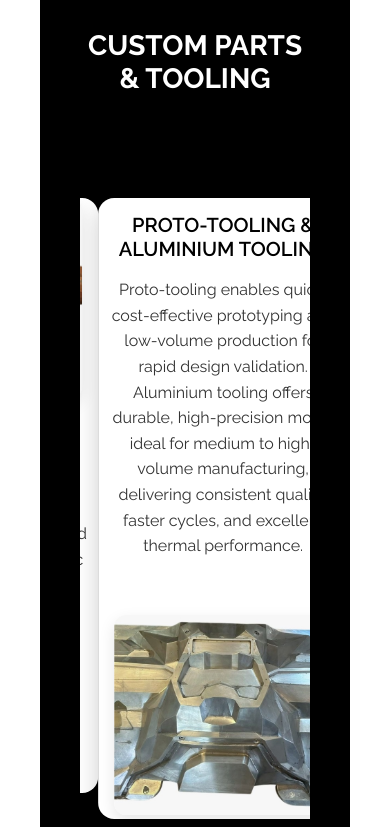
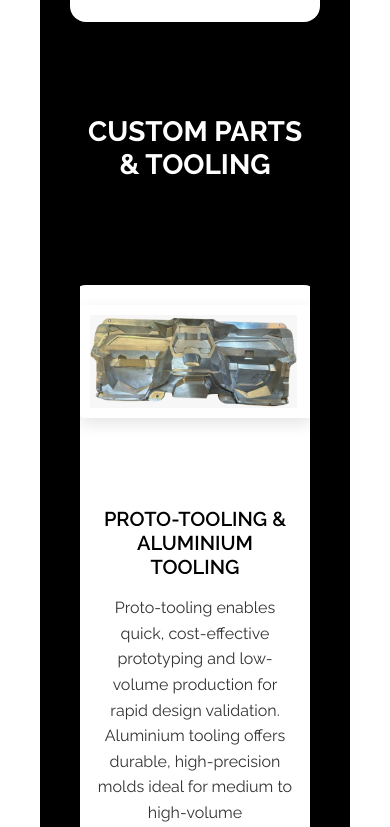
Before and after one commit to rira1403github/A-THON-Thermoforming, a React (Create React App) app: page /products in a window 390 px wide. Shown: the part 1986-2813 px from the top of the page. Built offline with nearby package versions, Linux system fonts and the light colour scheme.

Commit message:
Updated Product Page padding and Reverse Rows

```diff
--- a/src/pages/Product.css
+++ b/src/pages/Product.css
@@ -208,6 +208,10 @@
     transform: none !important;
   }
 
+  .product-text {
+  margin: 15px;
+}
+
   .swiper-slide {
     min-height: 100px;
     display: flex !important;
@@ -222,8 +226,11 @@
   }
 
   .product-card img {
+    margin: 20px 0px 15px 0px;
     width: 100%;
-    max-width: 95%;
-    height: 200px;
+    padding: 10px 15px 10px 10px;
+    max-width: 90%;
+    height: auto;
+    border-radius: 4px;
   }
 }
--- a/src/pages/Product.js
+++ b/src/pages/Product.js
@@ -84,12 +84,12 @@ const Products = () => {
               </SwiperSlide>
               <SwiperSlide>
                 <div className="product-card two-column reverse">
+                  <div className="product-img">
+                    <img src="/Products&Services/PT&AT.jpeg" alt="Proto Tooling" />
+                  </div>
                   <div className="product-text">
                     <h3>PROTO-TOOLING & ALUMINIUM TOOLING</h3>
                     <p>Proto-tooling enables quick, cost-effective prototyping and low-volume production for rapid design validation. Aluminium tooling offers durable, high-precision molds ideal for medium to high-volume manufacturing, delivering consistent quality, faster cycles, and excellent thermal performance.</p>
-                  </div>
-                  <div className="product-img">
-                    <img src="/Products&Services/PT&AT.jpeg" alt="Proto Tooling" />
                   </div>
                 </div>
               </SwiperSlide>
@@ -144,12 +144,12 @@ const Products = () => {
               </SwiperSlide>
               <SwiperSlide>
                 <div className="product-card two-column">
+                  <div className="product-img">
+                    <img src="/Products&Services/A&P.jpeg" alt="Assembly Packaging" />
+                  </div>
                   <div className="product-text">
                     <h3>ASSEMBLY & PACKAGING</h3>
                     <p>We provide complete assembly and packaging solutions to streamline your supply chain. From component fitting to custom packaging, we ensure that your thermoformed parts are delivered ready for use—saving you time, effort, and resources.</p>
-                  </div>
-                  <div className="product-img">
-                    <img src="/Products&Services/A&P.jpeg" alt="Assembly Packaging" />
                   </div>
                 </div>
               </SwiperSlide>
```
